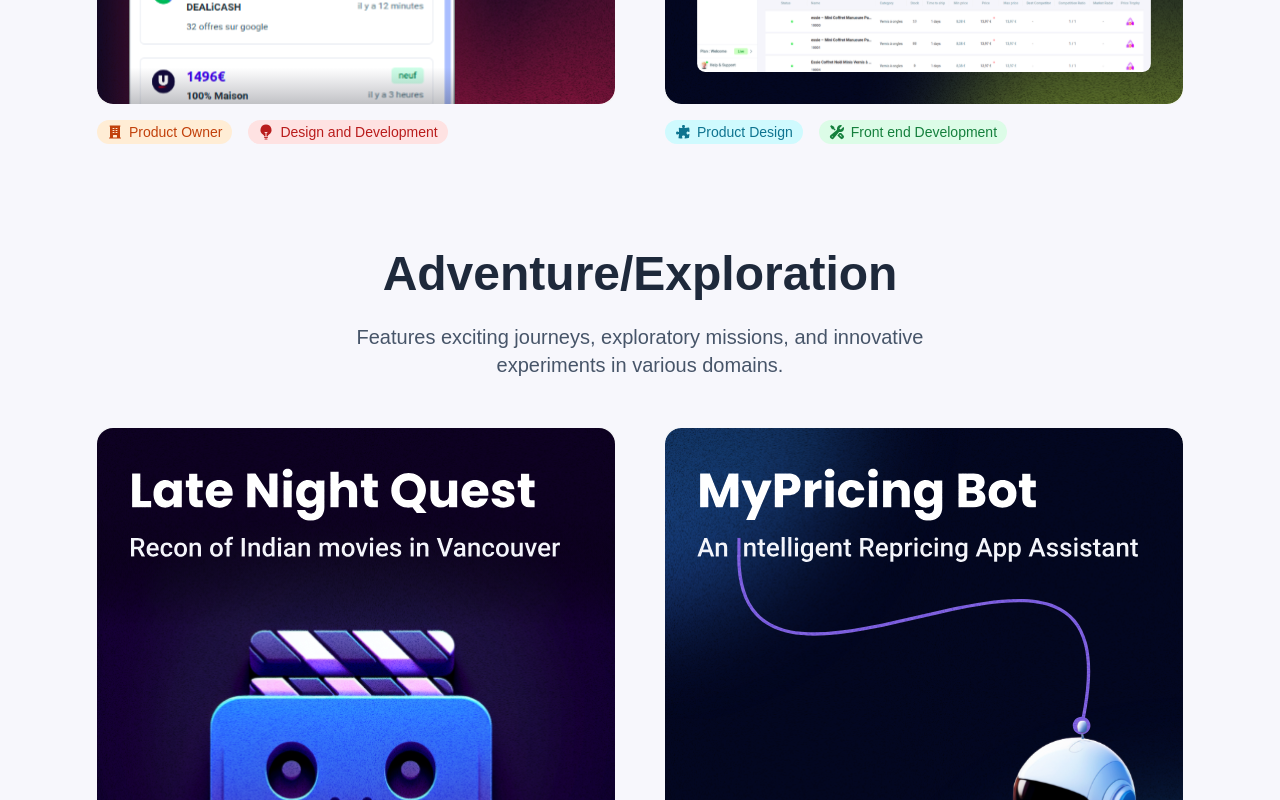
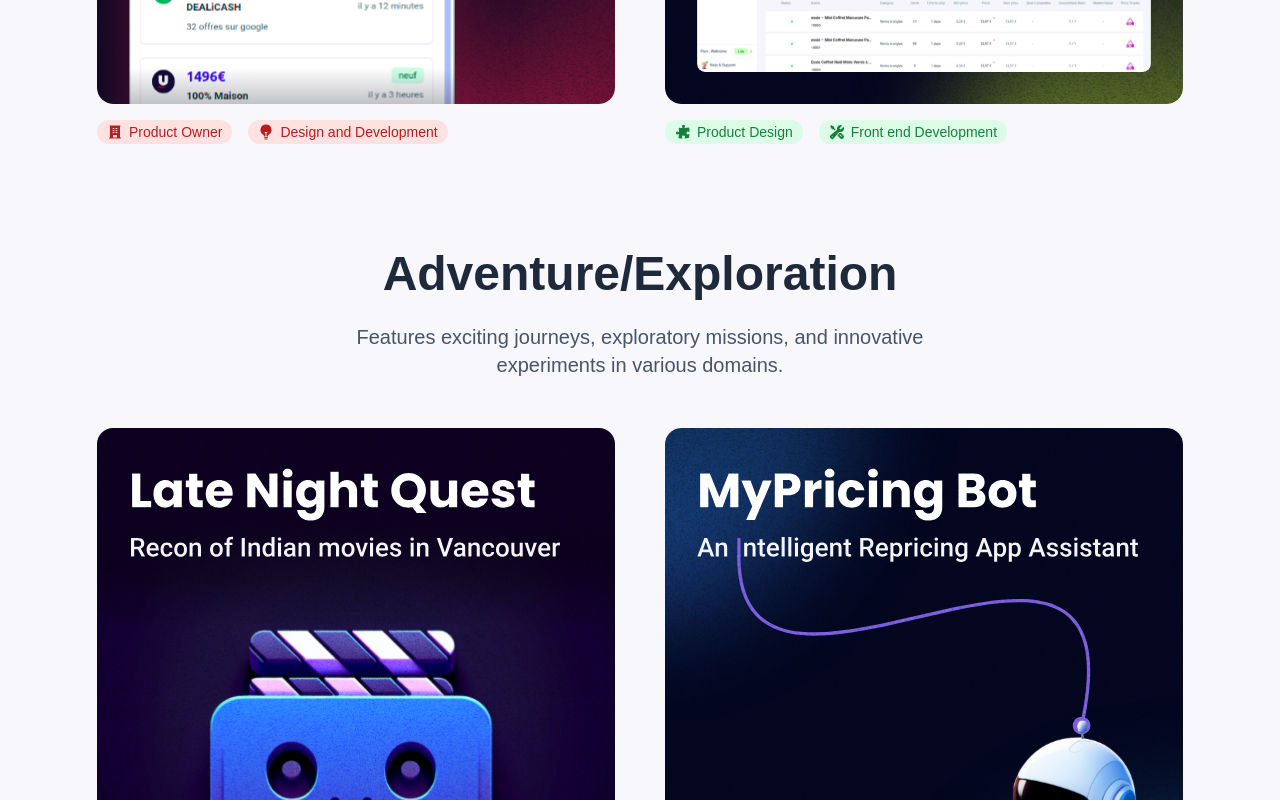
Before and after one commit to rooben-me/rooben-portfolio, a Next.js app: page / in a window 1280 px wide. Shown: the part 1580-2380 px from the top of the page. Built offline with nearby package versions, Linux system fonts and the light colour scheme; a web font is replaced by a local one.

Commit message:
style: modified bg color for tags in card component

```diff
--- a/components/common/Card.tsx
+++ b/components/common/Card.tsx
@@ -53,7 +53,8 @@ const Card = ({ src, slug, roles, date }: ICard) => {
           <div className="text-green-700 bg-green-100 hidden"></div>
           <div className="text-orange-700 bg-orange-100 hidden"></div>
           <div className="text-red-700 bg-red-100 hidden"></div>
-          <div className="text-fuchsia-700 bg-fuchsia-100 bg-gradient-to-tr from-indigo-500 to-purple-600 from-blue-500 to-indigo-600 hidden"></div>
+          <div className="text-fuchsia-700 bg-fuchsia-100 hidden"></div>
+          <div className="bg-indigo-100 text-indigo-700 hidden"></div>
         </article>
       </a>
     </Link>
--- a/constant/index.ts
+++ b/constant/index.ts
@@ -9,8 +9,8 @@ import {
 
 export let TAG_COLOR = {
   "Product Design": {
-    color: "text-cyan-700",
-    backgroundColor: "bg-cyan-100",
+    color: "text-green-700",
+    backgroundColor: "bg-green-100",
     icon: PuzzlePieceIcon,
   },
   research: {
@@ -19,13 +19,13 @@ export let TAG_COLOR = {
     icon: AcademicCapIcon,
   },
   Adventure: {
-    color: "text-white",
-    backgroundColor: "bg-gradient-to-tr from-indigo-500 to-purple-600",
+    color: "text-indigo-700",
+    backgroundColor: "bg-indigo-100",
     icon: MapIcon,
   },
   Exploration: {
-    color: "text-white",
-    backgroundColor: "bg-gradient-to-tr from-blue-500 to-indigo-600",
+    color: "text-indigo-700",
+    backgroundColor: "bg-indigo-100",
     icon: MapIcon,
   },
   "Front end Development": {
@@ -34,8 +34,8 @@ export let TAG_COLOR = {
     icon: WrenchScrewdriverIcon,
   },
   "Product Owner": {
-    color: "text-orange-700",
-    backgroundColor: "bg-orange-100",
+    color: "text-red-700",
+    backgroundColor: "bg-red-100",
     icon: BuildingOfficeIcon,
   },
   "Design and Development": {
```
